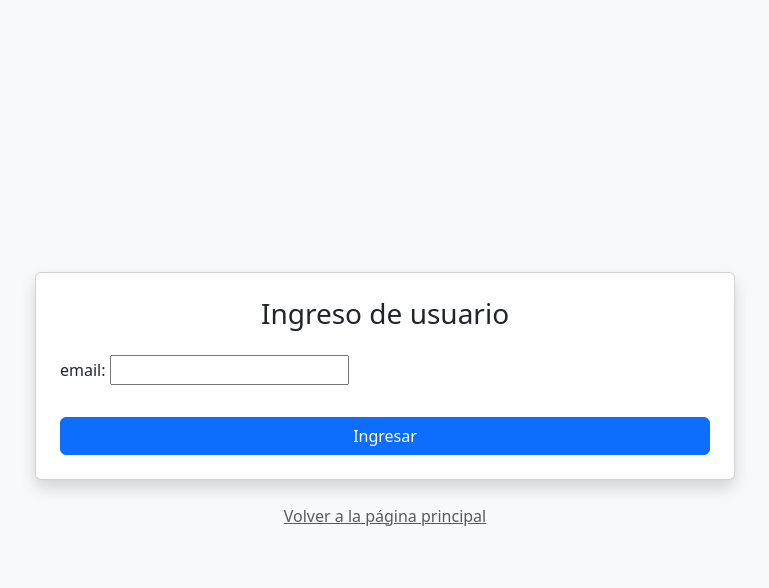
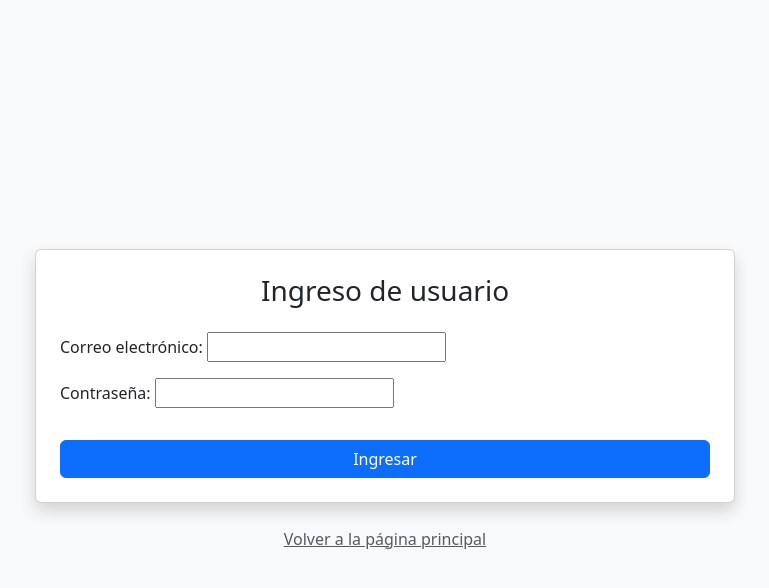
Before and after one commit to MDuga/ChanchitApp, a Django app: page /login/ in a window 1280 px wide. Shown: the top 588 px of the page, without its empty margins (255-1024 px from the left). Run offline with Django 5.2, Linux system fonts and the light colour scheme.

Commit message:
Se hace una nueva app para Usuarios. En desarrollo.

```diff
--- a/usuarios/forms.py
+++ b/usuarios/forms.py
@@ -1,5 +1,6 @@
 from django import forms
 from usuarios.models import Usuario
+from django.contrib.auth import authenticate
 
 class RegistroForm(forms.ModelForm):
     confirm_password = forms.CharField(max_length=100, widget=forms.PasswordInput())
@@ -49,14 +50,29 @@ class RegistroForm(forms.ModelForm):
 
 
 #========================================================================
+# class LoginForm(forms.Form):
+
+#     email = forms.EmailField(label="email")
+
+#     def clean_email(self):
+#         email = self.cleaned_data.get("email")
+#         if Usuario.objects.filter(email=email).exists():
+#             return email
+#         raise forms.ValidationError("El usuario no está registrado.")
+
+#========================================================================
+
 class LoginForm(forms.Form):
 
-    email = forms.EmailField(label="email")
+    email = forms.EmailField(label="Correo electrónico")
+    password = forms.CharField(label="Contraseña", widget=forms.PasswordInput)
 
-    def clean_email(self):
+    def clean(self):
         email = self.cleaned_data.get("email")
-        if Usuario.objects.filter(email=email).exists():
-            return email
-        raise forms.ValidationError("El usuario no está registrado.")
+        password = self.cleaned_data.get("password")
+        usuario = authenticate(username = email, password = password)
+        if usuario is None:
+            raise forms.ValidationError("Usuario o contraseña incorrecto.")
 
-#========================================================================
+        self.user = usuario
+        return self.cleaned_data
--- a/usuarios/templates/usuarios/login_form.html
+++ b/usuarios/templates/usuarios/login_form.html
@@ -5,11 +5,31 @@
 {% block content %}
 <div class="card shadow p-4">
     <h1 class="h3 text-center mb-4">Ingreso de usuario</h1>
+
     <form method="post">
         {% csrf_token %}
-        {{ form.as_p }}
+
+        {% if form.non_field_errors %}
+        <div class="alert alert-danger">
+            {{ form.non_field_errors }}
+        </div>
+        {% endif %}
+
+        <div class="mb-3">
+        {{ form.email.label_tag }}
+        {{ form.email }}
+        {{ form.email.errors }}
+        </div>
+
+        <div class="mb-3">
+        {{ form.password.label_tag }}
+        {{ form.password }}
+        {{ form.password.errors }}
+        </div>
+
         <button type="submit" class="btn btn-primary w-100 mt-3">Ingresar</button>
     </form>
+
 </div>
     <div class="text-center mt-4">
         <a href="{% url 'pagina_principal' %}" class="text-muted">Volver a la página principal</a>
--- a/usuarios/views.py
+++ b/usuarios/views.py
@@ -2,11 +2,8 @@ from django.shortcuts import render, redirect
 from usuarios.models import Usuario
 from usuarios.forms import RegistroForm, LoginForm
 from django.contrib import messages
+from django.contrib.auth import authenticate, login
 
-
-#from django.contrib.auth import authenticate, login
-
-# Create your views here.
 
 def crear_usuario(request):
     if request.method == "POST":
@@ -25,15 +22,29 @@ def crear_usuario(request):
 
 #=========================================================================
 
+# def login_usuario(request):
+#     if request.method == "POST":
+#         formulario = LoginForm(request.POST)
+#         if formulario.is_valid():
+#             email = formulario.cleaned_data["email"]
+#             usuario = Usuario.objects.get(email=email)
+#             request.session["usuario_id"] = usuario.id
+#             messages.success(request, "Login realizado con éxito.")
+#             return redirect('pagina_inicio')
+#     else:
+#         formulario = LoginForm()
+
+#     return render(request, "usuarios/login_form.html", {"form": formulario})
+
+
 def login_usuario(request):
     if request.method == "POST":
         formulario = LoginForm(request.POST)
         if formulario.is_valid():
-            email = formulario.cleaned_data["email"]
-            usuario = Usuario.objects.get(email=email)
-            request.session["usuario_id"] = usuario.id
-            messages.success(request, "Login realizado con éxito.")
+            usuario = formulario.user
+            login (request, usuario)
             return redirect('pagina_inicio')
+
     else:
         formulario = LoginForm()
 
```
Also changed, not shown: usuarios/urls.py (line endings or trailing spaces).
